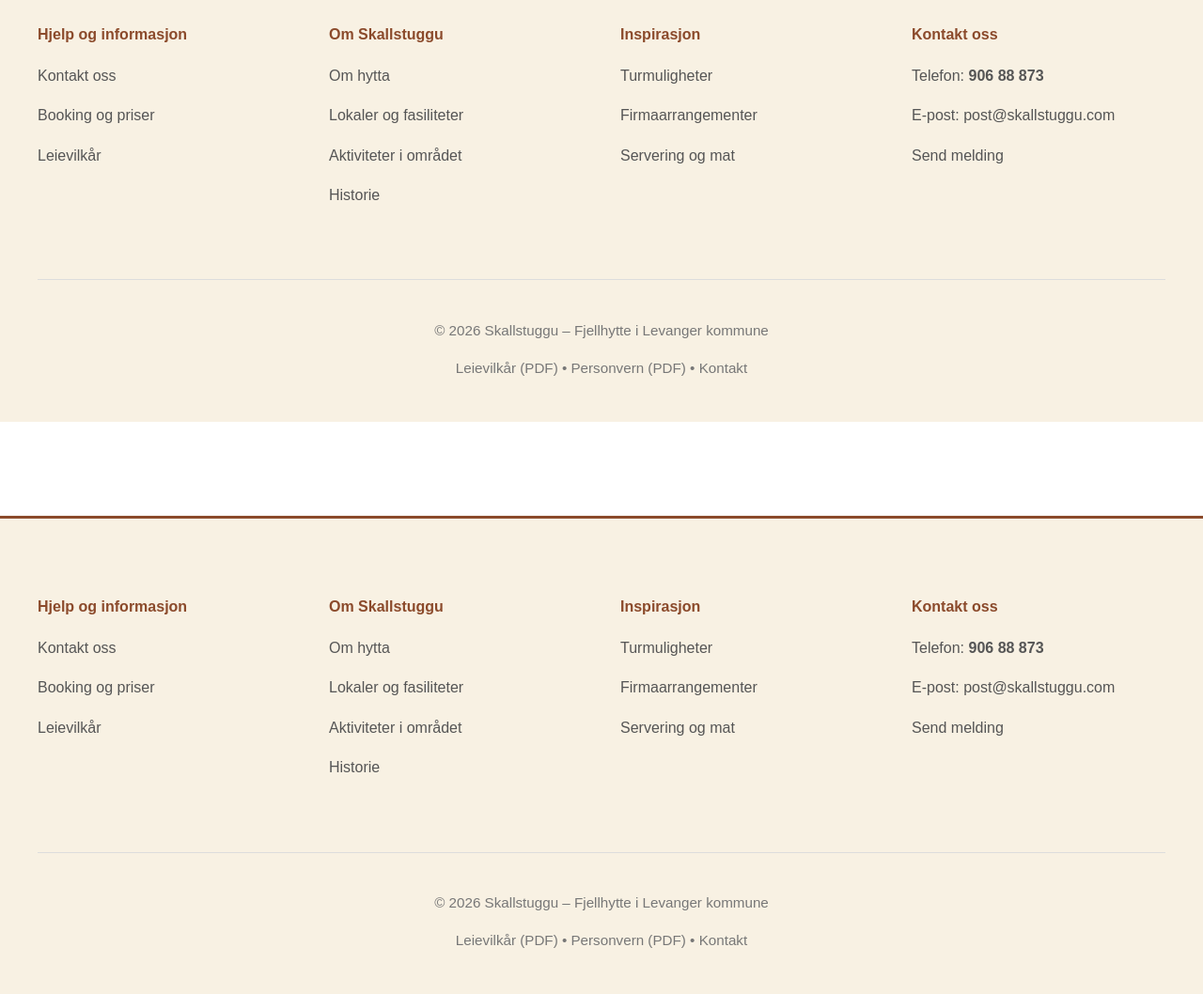
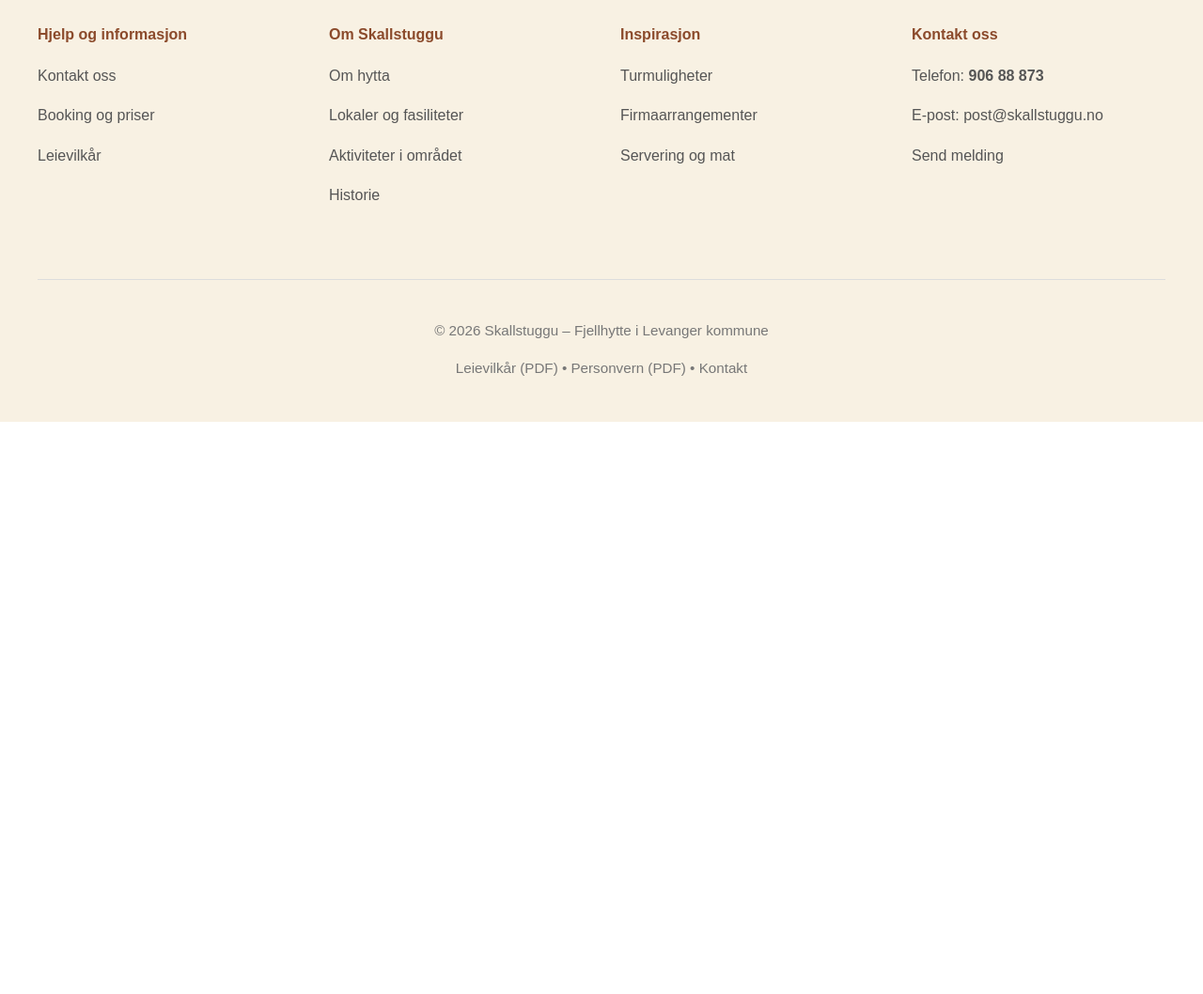
Before and after one commit to Mathigre/Skallstuggufjellstue, a plain HTML site: page servering.html in a window 1280 px wide. Shown: the part 1675-2733 px from the top of the page at 94% size. After the commit the page ends 2124 px from the top, so only its background shows below. Drawn offline with Linux system fonts and the light colour scheme.

Commit message:
Fix contact links, unify email, validate past dates and remove duplicate footer

```diff
--- a/servering.html
+++ b/servering.html
@@ -240,51 +240,7 @@
         Telefon: <a href="tel:90688873" style="color: #555; text-decoration: none;"><strong>906 88 873</strong></a>
       </p>
       <p>
-        <a href="mailto:post@skallstuggu.com" style="color: #555; text-decoration: none;">E-post: post@skallstuggu.com</a>
-      </p>
-      <p><a href="kontakt.html" style="color: #555; text-decoration: none;">Send melding</a></p>
-    </div>
-  </div>
-
-  <div style="max-width: 1200px; margin: 60px auto 0; padding-top: 25px; border-top: 1px solid #ddd; text-align: center; color: #777; font-size: 0.95em;">
-    <p>© 2026 Skallstuggu – Fjellhytte i Levanger kommune</p>
-    <p style="margin-top: 8px;">
-      <a href="https://rbphgvnwmzjeuvyrasvy.supabase.co/storage/v1/object/public/leiebetingelser/Leiebetingelse_Skallstuggu.pdf" target="_blank" style="color: #777; text-decoration: none;">Leievilkår (PDF)</a> •
-      <a href="https://rbphgvnwmzjeuvyrasvy.supabase.co/storage/v1/object/public/leiebetingelser/Personvern_Skallstuggu.pdf" target="_blank" style="color: #777; text-decoration: none;">Personvern (PDF)</a> •
-      <a href="kontakt.html" style="color: #777; text-decoration: none;">Kontakt</a>
-    </p>
-  </div>
-</footer>
-
-<!-- FOOTER -->
-<footer style="background: #f8f1e3; padding: 60px 20px 30px; margin-top: 100px; border-top: 3px solid #8B4A2B;">
-  <div style="max-width: 1200px; margin: 0 auto; display: grid; grid-template-columns: repeat(auto-fit, minmax(220px, 1fr)); gap: 40px;">
-    <div>
-      <h4 style="color: #8B4A2B; margin-bottom: 18px;">Hjelp og informasjon</h4>
-      <p><a href="kontakt.html" style="color: #555; text-decoration: none;">Kontakt oss</a></p>
-      <p><a href="booking.html" style="color: #555; text-decoration: none;">Booking og priser</a></p>
-      <p><a href="lokaler.html" style="color: #555; text-decoration: none;">Leievilkår</a></p>
-    </div>
-    <div>
-      <h4 style="color: #8B4A2B; margin-bottom: 18px;">Om Skallstuggu</h4>
-      <p><a href="index.html#om" style="color: #555; text-decoration: none;">Om hytta</a></p>
-      <p><a href="lokaler.html" style="color: #555; text-decoration: none;">Lokaler og fasiliteter</a></p>
-      <p><a href="turopplevelser.html" style="color: #555; text-decoration: none;">Aktiviteter i området</a></p>
-      <p><a href="index.html#historie" style="color: #555; text-decoration: none;">Historie</a></p>
-    </div>
-    <div>
-      <h4 style="color: #8B4A2B; margin-bottom: 18px;">Inspirasjon</h4>
-      <p><a href="turopplevelser.html" style="color: #555; text-decoration: none;">Turmuligheter</a></p>
-      <p><a href="firmasamlinger.html" style="color: #555; text-decoration: none;">Firmaarrangementer</a></p>
-      <p><a href="servering.html" style="color: #555; text-decoration: none;">Servering og mat</a></p>
-    </div>
-    <div>
-      <h4 style="color: #8B4A2B; margin-bottom: 18px;">Kontakt oss</h4>
-      <p style="color: #555;">
-        Telefon: <a href="tel:90688873" style="color: #555; text-decoration: none;"><strong>906 88 873</strong></a>
-      </p>
-      <p>
-        <a href="mailto:post@skallstuggu.com" style="color: #555; text-decoration: none;">E-post: post@skallstuggu.com</a>
+        <a href="mailto:post@skallstuggu.no" style="color: #555; text-decoration: none;">E-post: post@skallstuggu.no</a>
       </p>
       <p><a href="kontakt.html" style="color: #555; text-decoration: none;">Send melding</a></p>
     </div>
@@ -301,6 +257,8 @@
 </footer>
 
 
+
+
 <script>
 // Hamburger meny
 const hamburger = document.getElementById('hamburger');
```
Also changed, not shown: booking-extras.js (+24 -0 lines), booking.html (+2 -2 lines), firmasamlinger.html (+1 -1 lines), index.html (+1 -1 lines), kontakt.html (+4 -3 lines), lokaler.html (+1 -1 lines), turopplevelser.html (+1 -1 lines).
